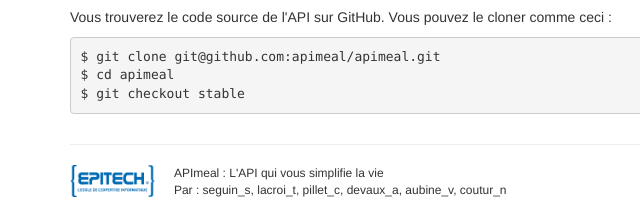
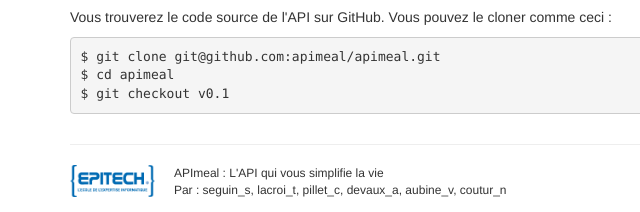
Before and after one commit to apimeal/apimeal.github.io, a plain HTML site: page index.html in a window 1280 px wide. Shown: the part 674-886 px from the top of the page, 0-640 px from the left. Drawn offline with Linux system fonts and the light colour scheme.

Commit message:
fix version

```diff
--- a/index.html
+++ b/index.html
@@ -73,7 +73,7 @@
         <p>Vous trouverez le code source de l'API sur GitHub. Vous pouvez le cloner comme ceci :
         <pre><code>$ git clone git@github.com:apimeal/apimeal.git
 $ cd apimeal
-$ git checkout stable</code></pre>
+$ git checkout v0.1</code></pre>
       </div>
     </div>
 
```
Also changed, not shown: 1 other file.
